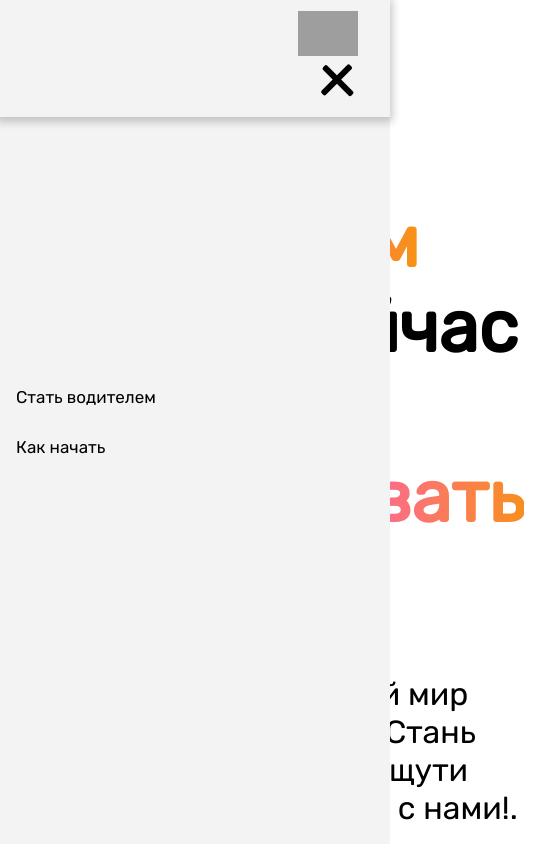
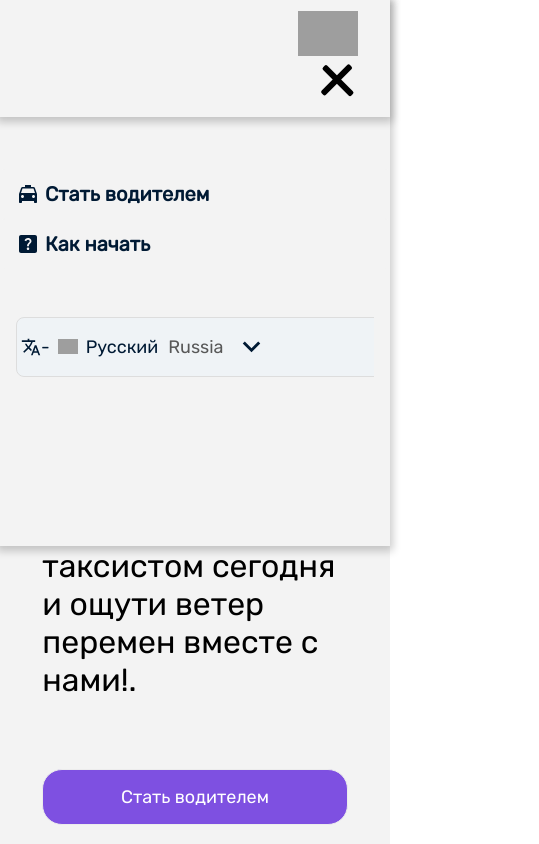
Before and after one commit to TheNowy/Tempo, a React (Vite) app: page / in a window 390 px wide. Both pictures are taken after a click on the element 337 px from the left and 81 px from the top of the page. Shown: the top 844 px of the page, 539 px wide, since content can reach past the window. Built offline with nearby package versions, Linux system fonts and the light colour scheme; grey boxes are pictures that could not be loaded.

Commit message:
AdaptiveMenuForPhones

```diff
--- a/src/components/layout/header/dropmenu/Dropmenu.module.scss
+++ b/src/components/layout/header/dropmenu/Dropmenu.module.scss
@@ -1,8 +1,9 @@
 .wrapper_adpt {
   position: fixed;
   background-color: #f3f3f3;
+  box-shadow: 0 2px 8px 3px rgba(0, 0, 0, 0.2);
   width: 100%;
-  height: 100vh;
+  padding: 20vh 0;
   display: flex;
   justify-content: center;
   align-items: center;
@@ -33,19 +34,120 @@
         flex-direction: column;
 
         .link {
+          line-height: 50px;
           padding: 0 1rem;
           background-color: #f3f3f3;
           display: flex;
           justify-content: start;
           align-items: center;
           width: 100%;
-          color: rgb(0, 0, 0);
+          color: #001a34;
           text-decoration: none;
           border-radius: 5px;
-          font-size: 17px;
+          font-size: 20px;
+          font-weight: 600;
+
+          svg {
+            margin-right: 5px;
+          }
 
           &:hover {
-            background-color: #c9c9c9;
+            background-color: #e0e0fe;
+          }
+        }
+
+        .Lang {
+          width: 100%;
+          overflow: hidden;
+        }
+        .Lang_active {
+          width: 100%;
+        }
+        .Discaption_Active {
+          padding: 5px;
+          padding-bottom: 2rem;
+          cursor: pointer;
+          border-radius: 8px;
+          margin-top: 3rem;
+          position: relative;
+          display: flex;
+          align-items: start;
+          justify-content: start;
+          background-color: #eff3f6;
+          border: 1px solid rgb(221, 221, 221);
+          flex-direction: column;
+          color: #001a34;
+          font-size: 18px;
+          font-weight: 500;
+          font-style: none;
+          text-decoration: none;
+
+          hr {
+            margin-top: 10px;
+            width: 100%;
+            height: 4px;
+            border-radius: 40px;
+            background-color: #001a34;
+          }
+          .Lang_Choose {
+            padding-left: 10px;
+            width: 100%;
+            color: #001a34;
+            font-size: 18px;
+            font-weight: 500;
+            font-style: none;
+            text-decoration: none;
+            border-radius: 12px;
+
+            span {
+              padding: 0 10px;
+              color: #585858;
+            }
+
+            &:hover {
+              background-color: #e0e0fe;
+            }
+
+            img {
+              width: 20px;
+              margin-right: 8px;
+            }
+          }
+        }
+        .Discaption {
+          margin-top: 3rem;
+          padding: 4px;
+          width: 100%;
+          cursor: pointer;
+          color: #001a34;
+          font-size: 18px;
+          font-weight: 500;
+          display: flex;
+          justify-content: start;
+          align-items: center;
+          background-color: #eff3f6;
+          border-radius: 8px;
+          border: 1px solid rgb(221, 221, 221);
+
+          svg:first-child {
+            color: #001a34;
+            font-size: 20px;
+            font-weight: 500;
+          }
+          svg:last-child {
+            color: #001a34;
+            font-size: 35px;
+            font-weight: 500;
+          }
+
+          img {
+            width: 20px;
+            margin: 8px;
+          }
+
+          span {
+            padding: 0 10px;
+            color: #585858;
           }
         }
       }
--- a/src/components/layout/header/dropmenu/Dropmenu.tsx
+++ b/src/components/layout/header/dropmenu/Dropmenu.tsx
@@ -1,19 +1,72 @@
-import React from "react";
+import { useState } from "react";
 import { NavLink } from "react-router-dom";
 import Style from "./Dropmenu.module.scss";
 
+import HelpCenterIcon from "@mui/icons-material/HelpCenter";
+import LocalTaxiIcon from "@mui/icons-material/LocalTaxi";
+import TranslateIcon from "@mui/icons-material/Translate";
+import KeyboardArrowDownIcon from "@mui/icons-material/KeyboardArrowDown";
+
 const Dropmenu: React.FC = () => {
+  const [isActiveDis, setIsActiveDis] = useState(false);
+
+  const toggleDescription = () => {
+    setIsActiveDis(!isActiveDis);
+  };
+
   return (
     <div className={Style.wrapper_adpt}>
       <div className={Style.wrapper_adpt_hlp}>
         <div className={Style.wrapper}>
           <div className={Style.wrapper_box}>
             <NavLink to="/Catalog" className={Style.link}>
+              <LocalTaxiIcon />
               Стать водителем
             </NavLink>
             <NavLink to="/Catalog" className={Style.link}>
+              <HelpCenterIcon />
               Как начать
             </NavLink>
+            <div
+              className={isActiveDis ? Style.Lang_active : Style.Lang}
+              onClick={toggleDescription}>
+              {isActiveDis ? (
+                <div className={Style.Discaption_Active}>
+                  <hr />
+                  <NavLink to="/" className={Style.Lang_Choose}>
+                    <img
+                      src="	https://cdn1.ozone.ru/s3/seller-promo-events/static/index/ic_flag_ru.svg"
+                      alt=""
+                    />
+                    Русский <span>Russia</span>
+                  </NavLink>
+                  <NavLink to="/" className={Style.Lang_Choose}>
+                    <img
+                      src="https://seekflag.com/app/uploads/2021/12/Flag-of-kyrgyzstan-01.png"
+                      alt=""
+                    />
+                    Кыргызский <span>Kyrgyz</span>
+                  </NavLink>
+                  <NavLink to="/" className={Style.Lang_Choose}>
+                    <img
+                      src="https://upload.wikimedia.org/wikipedia/en/thumb/a/a4/Flag_of_the_United_States.svg/1200px-Flag_of_the_United_States.svg.png"
+                      alt=""
+                    />
+                    Английский <span>English</span>
+                  </NavLink>
+                </div>
+              ) : (
+                <div className={Style.Discaption}>
+                  <TranslateIcon /> -
+                  <img
+                    src="	https://cdn1.ozone.ru/s3/seller-promo-events/static/index/ic_flag_ru.svg"
+                    alt=""
+                  />
+                  Русский <span>Russia</span>
+                  <KeyboardArrowDownIcon />
+                </div>
+              )}
+            </div>
           </div>
         </div>
       </div>
--- a/src/components/pages/home/Advantages/Advantages.module.scss
+++ b/src/components/pages/home/Advantages/Advantages.module.scss
@@ -55,3 +55,28 @@
     }
   }
 }
+
+@media (max-width: 661px) {
+  .ready_box {
+    h1 {
+      font-size: 2.4rem;
+    }
+    .Btn_Wrapper {
+      width: 90%;
+
+      display: flex;
+      justify-content: start;
+      align-items: center;
+      flex-direction: column;
+
+      gap: 24px;
+
+      .App_But {
+        width: 100%;
+      }
+      .Discord_Add {
+        width: 100%;
+      }
+    }
+  }
+}
--- a/src/components/pages/home/MainTitle/MainTitle.module.scss
+++ b/src/components/pages/home/MainTitle/MainTitle.module.scss
@@ -69,3 +69,32 @@
     }
   }
 }
+@media (max-width: 1091px) {
+  .main_title {
+    h1 {
+      font-size: 2.4rem;
+    }
+  }
+}
+
+@media (max-width: 661px) {
+  .main_title {
+    .Btn_Wrapper {
+      width: 100%;
+
+      display: flex;
+      justify-content: start;
+      align-items: center;
+      flex-direction: column;
+
+      gap: 24px;
+
+      .App_But {
+        width: 100%;
+      }
+      .Discord_Add {
+        width: 100%;
+      }
+    }
+  }
+}
--- a/src/components/pages/home/MainTitle/MainTitle.tsx
+++ b/src/components/pages/home/MainTitle/MainTitle.tsx
@@ -7,7 +7,7 @@ const MainTitle = () => {
         <div className={Style.main_title}>
           <h1>
             Стань <span>водителем</span> прямо сейчас и начни{" "}
-            <span>зарабатывать !</span>
+            <span>зарабатывать</span>
           </h1>
           <p>
             <span>MangoKG</span> — волшебный мир свободы и заработка! Стань
```
